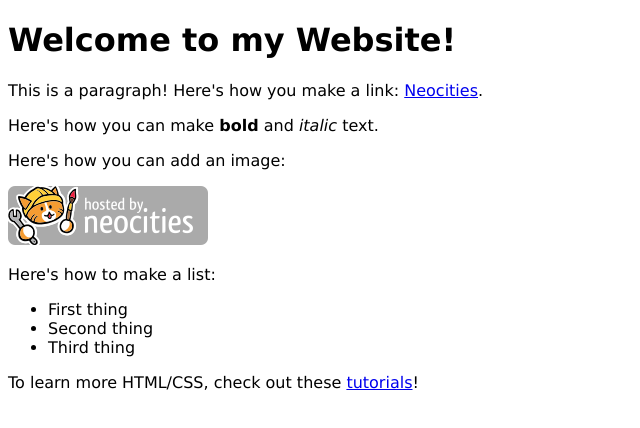
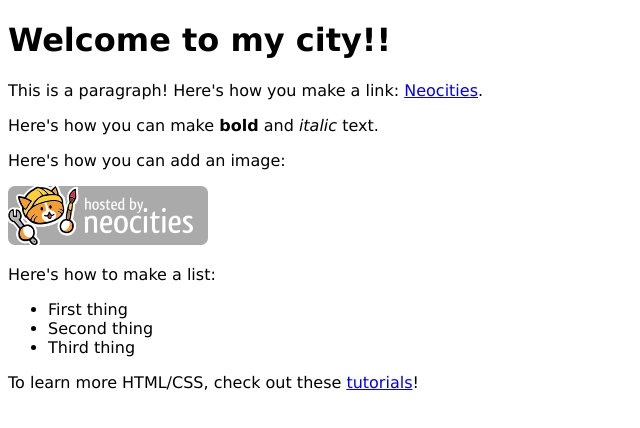
Before and after one commit to fiberglasses/neosite, a plain HTML site: page public/index.html in a window 1280 px wide. Shown: the whole page, without its empty margins (0-640 px from the left). Drawn offline with Linux system fonts and the light colour scheme.

Commit message:
test commit :)

```diff
--- a/public/index.html
+++ b/public/index.html
@@ -10,7 +10,7 @@
     <link href="/style.css" rel="stylesheet" type="text/css" media="all">
   </head>
   <body>
-    <h1>Welcome to my Website!</h1>
+    <h1>Welcome to my city!!</h1>
 
     <p>This is a paragraph! Here's how you make a link: <a href="https://neocities.org">Neocities</a>.</p>
 
```
